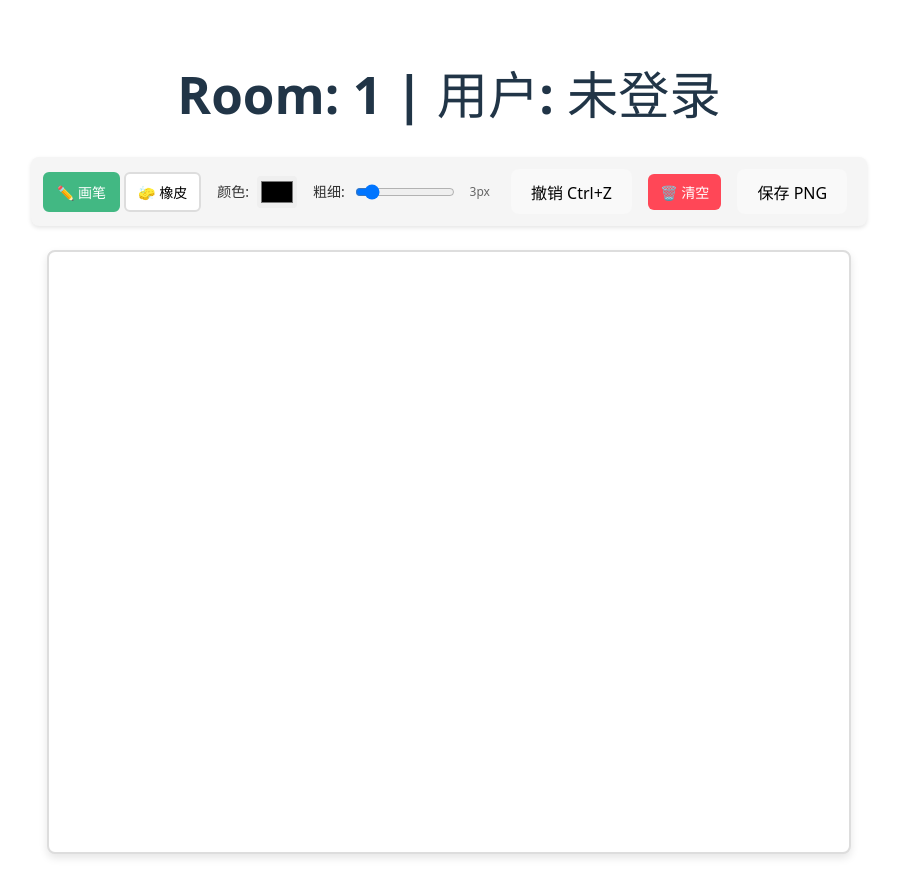
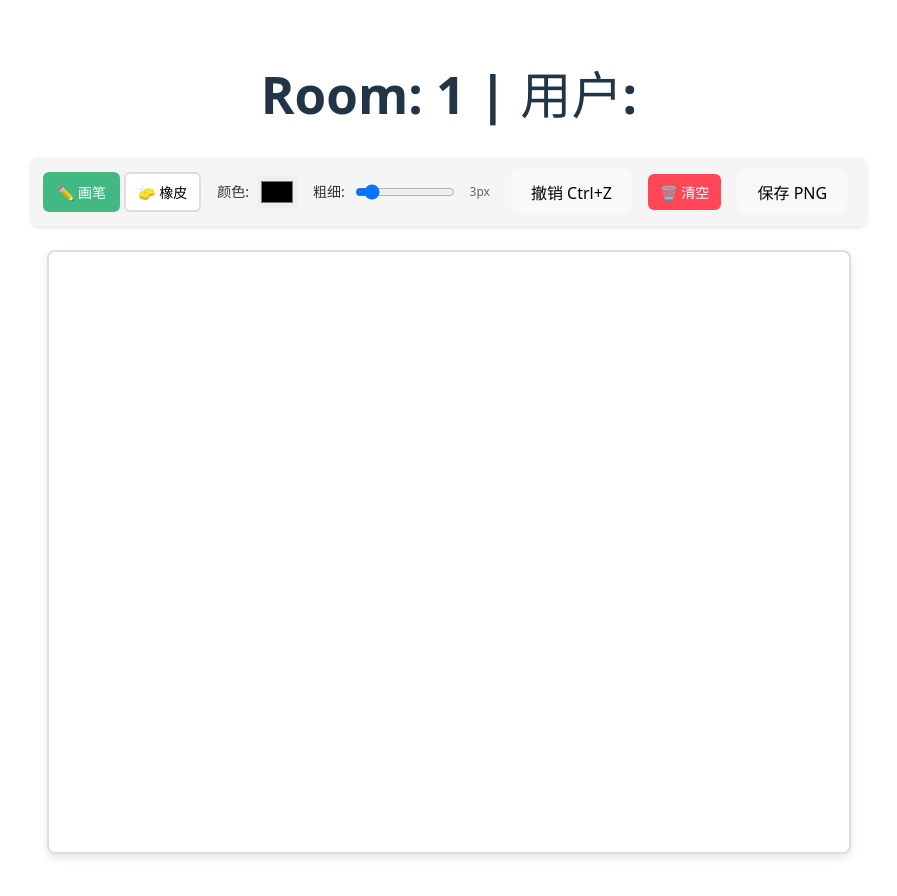
Before and after one commit to baibn/collaborboard, a Vue app: page /board/1 in a window 1280 px wide. Shown: the top 896 px of the page, without its empty margins (191-1088 px from the left). Built offline with nearby package versions, Linux system fonts and the light colour scheme; no server answers; what y-websocket would draw is missing.

Commit message:
修改登录后不显示用户名显示未登录：修改auth中user为单例

```diff
--- a/src/stores/auth.ts
+++ b/src/stores/auth.ts
@@ -6,10 +6,8 @@ const supabase = createClient(
   import.meta.env.VITE_SUPABASE_URL,
   import.meta.env.VITE_SUPABASE_KEY
 )
-
+const user = ref<User | null>(null)
 export const useAuth = () => {
-  const user = ref<User | null>(null)
-
   const login = async (email: string, password: string) => {
     const { data, error } = await supabase.auth.signInWithPassword({
       email,
@@ -18,7 +16,8 @@ export const useAuth = () => {
     if (!error && data.user) {
       user.value = data.user // ← 立即赋值
     }
-    return { error }
+    console.log('login user', user)
+    return { error, data }
   }
   const logout = () => supabase.auth.signOut()
 
--- a/src/views/Board.vue
+++ b/src/views/Board.vue
@@ -14,11 +14,13 @@ onMounted(() => {
   addLine({ points: [], color: '#000', width: 3, tool: 'pen' }) // 初始化房间
 })
 
+console.log(user.value)
+
 const room = route.params.room as string
 </script>
 
 <template>
-  <h1>Room: {{ room }} | 用户: {{ user?.email ?? '未登录' }}</h1>
+  <h1>Room: {{ room }} | 用户: {{ user?.email }}</h1>
   <ToolBar></ToolBar>
   <CanvasBoard />
 </template>
--- a/src/views/Login.vue
+++ b/src/views/Login.vue
@@ -9,7 +9,8 @@ const email = ref(''),
   password = ref('')
 
 const onLogin = async () => {
-  const { error } = await login(email.value, password.value)
+  const { data, error } = await login(email.value, password.value)
+  console.log('login data', data)
   if (!error) router.push('/board/room1')
 }
 </script>
```
